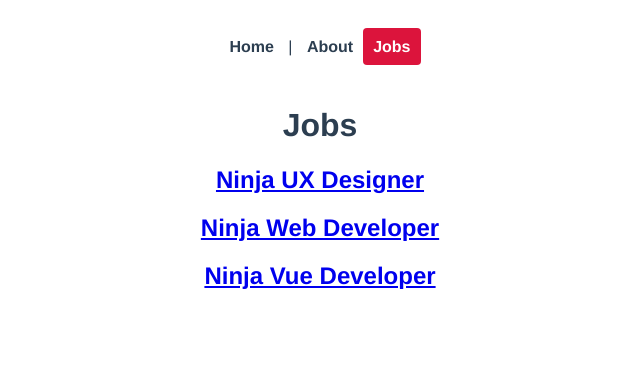
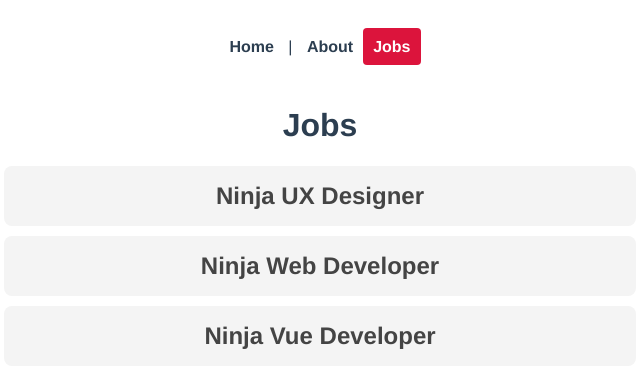
Before and after one commit to Sab-ra/ninja-jobs, a Vue app: page /jobs in a window 1280 px wide. Shown: the top 388 px of the page, without its empty margins (320-960 px from the left). Built offline with nearby package versions, Linux system fonts and the light colour scheme.

Commit message:
Style job links and make them by prompts

```diff
--- a/src/router/index.js
+++ b/src/router/index.js
@@ -22,7 +22,8 @@
   {
     path: '/jobs/:id',
     name: 'job_details',
-    component: JobDetails
+    component: JobDetails,
+    props: true
   }
 ]
 
--- a/src/views/jobs/JobDetailsView.vue
+++ b/src/views/jobs/JobDetailsView.vue
@@ -5,11 +5,12 @@
 
 <script>
 export default {
-  data() {
-    return {
-      id: this.$route.params.id
-    }
-  }
+  props: [ 'id' ],
+  // data() {
+  //   return {
+  //     id: this.$route.params.id
+  //   }
+  // }
 }
 </script>
 
--- a/src/views/jobs/JobsView.vue
+++ b/src/views/jobs/JobsView.vue
@@ -1,6 +1,6 @@
 <template>
   <h1>Jobs</h1>
-  <div v-for="job in jobs" v-bind:key="job.id">
+  <div v-for="job in jobs" v-bind:key="job.id" class="job">
     <router-link v-bind:to="{ name: 'job_details', params: { id: job.id } }" >
       <h2>{{ job.title }}</h2>
     </router-link>
@@ -22,5 +22,19 @@
 </script>
 
 <style>
-
+  .job h2 {
+    background: #f4f4f4;
+    padding: 16px;
+    border-radius: 8px;
+    margin: 10px auto;
+    max-width: 600px;
+    cursor: pointer;
+    color: #444;
+  }
+  .job h2:hover {
+    background: #ddd;
+  }
+  .job a {
+    text-decoration: none;
+  }
 </style>
```
